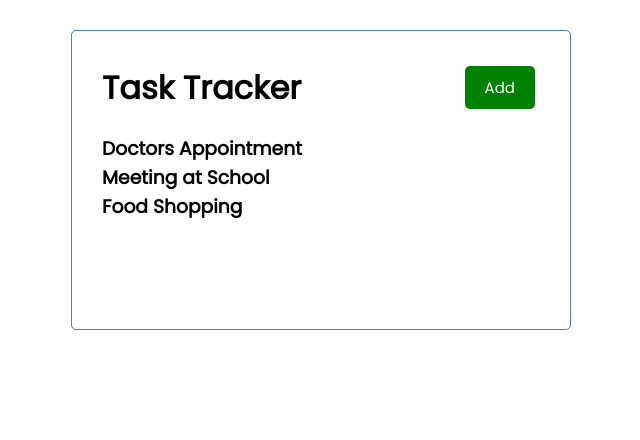
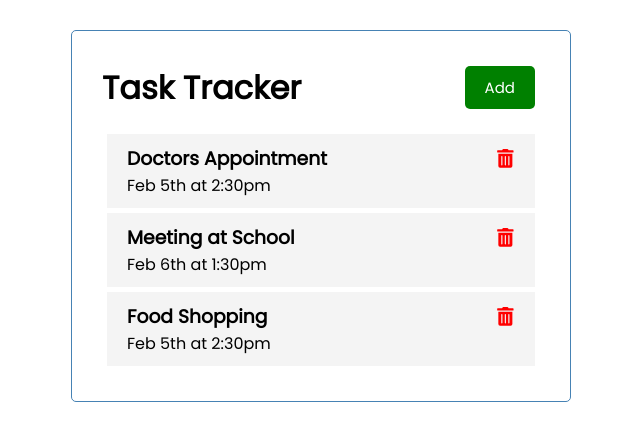
Before and after one commit to Jason-Hargrove/task-tracker, a React (Create React App) app: page / in a window 1280 px wide. Shown: the top 440 px of the page, without its empty margins (319-959 px from the left). Built offline with nearby package versions, Linux system fonts and the light colour scheme.

Commit message:
Added FA and button removes task

```diff
--- a/package.json
+++ b/package.json
@@ -8,6 +8,7 @@
     "@testing-library/user-event": "^12.8.3",
     "react": "^17.0.2",
     "react-dom": "^17.0.2",
+    "react-icons": "^4.2.0",
     "react-scripts": "4.0.3",
     "web-vitals": "^1.1.2"
   },
--- a/src/App.js
+++ b/src/App.js
@@ -24,10 +24,15 @@
     }
 ])
 
+// Delete Task
+const deleteTask = (id) => {
+  setTasks(tasks.filter((task) => task.id !==id))
+}
+
   return (
     <div className="container">
       <Header />
-      <Tasks tasks={tasks}/>
+      {tasks.length > 0 ? <Tasks tasks={tasks} onDelete={deleteTask} /> : 'No Tasks to Show'}
     </div>
   );
 }
--- /dev/null
+++ b/src/components/Task.js
@@ -0,0 +1,12 @@
+import { FaTrashAlt } from 'react-icons/fa'
+
+const Task = ({ task, onDelete }) => {
+    return (
+        <div className='task'>
+            <h3>{task.text} <FaTrashAlt style={{ color: 'red', cursor: 'pointer'}} onClick={() => onDelete(task.id)}/> </h3>
+            <p>{task.day}</p>
+        </div>
+    )
+}
+
+export default Task
--- a/src/components/Tasks.js
+++ b/src/components/Tasks.js
@@ -1,8 +1,10 @@
+import Task from './Task'
+
 const Tasks = (props) => {
     return (
         <>
           {props.tasks.map((task) => (
-            <h3 key={task.id}>{task.text}</h3>
+            <Task key={task.id} task={task} onDelete={props.onDelete} />
           ))}
         </>
     )
```
Also changed, not shown: 1 other file (tests, documents, lock files or other folders).
